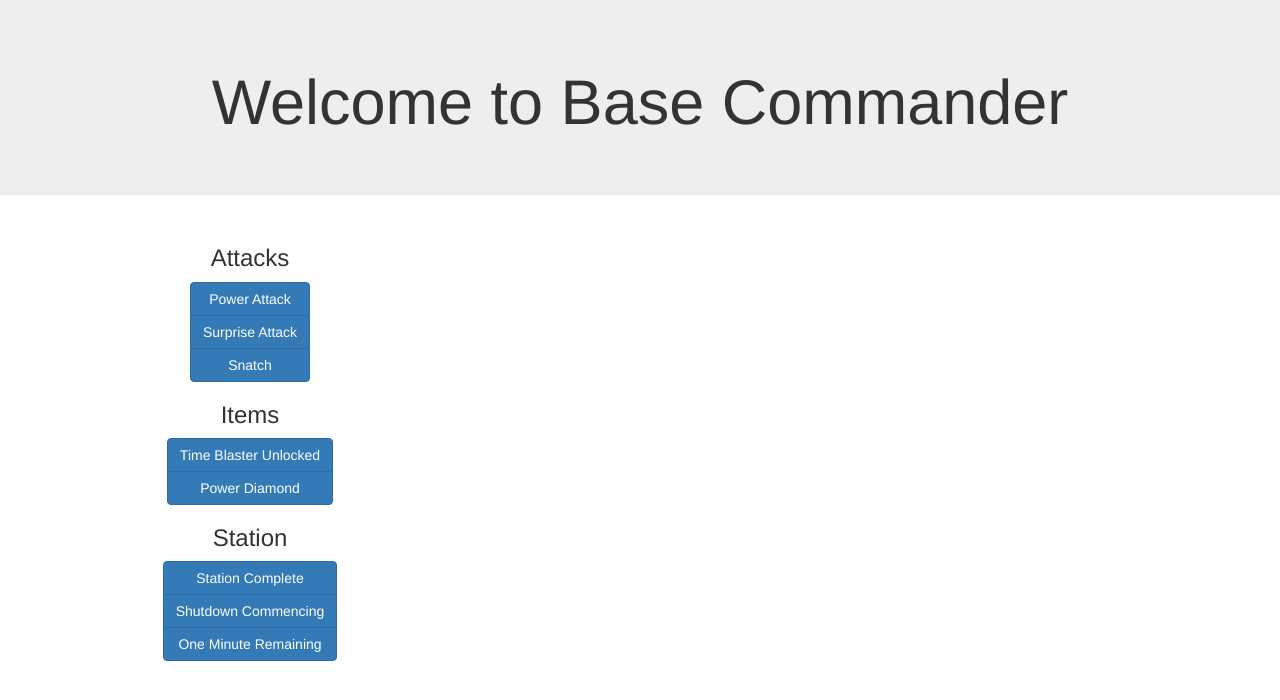
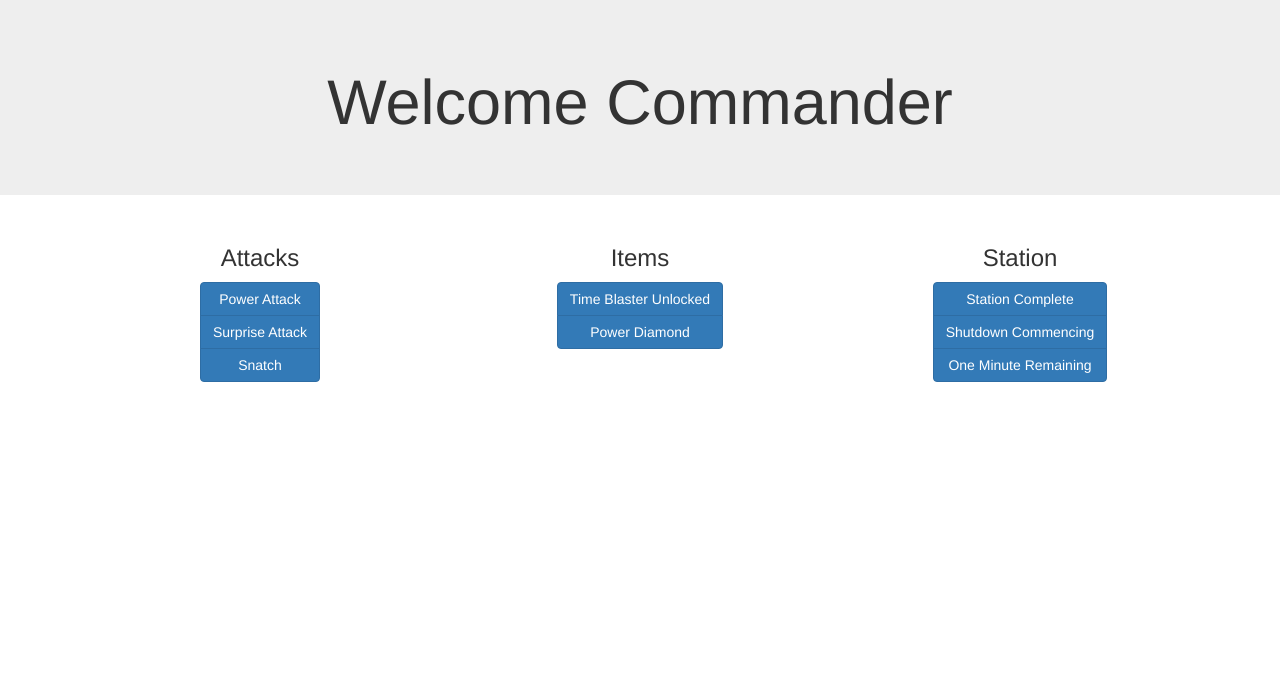
Before and after one commit to hispanasian/sound-fx, a website: page public/index.html in a window 1280 px wide. Drawn offline with nearby package versions, Linux system fonts and the light colour scheme.

Commit message:
Updated UI

```diff
--- a/public/index.html
+++ b/public/index.html
@@ -19,11 +19,11 @@
 <body>
 
 <div class="jumbotron text-center">
-  <h1>Welcome to Base Commander</h1>
+  <h1>Welcome Commander</h1>
 </div>
 
 <div class="container">
-  <div class="row text-center">
+  <div class="text-center">
     <div class="col-sm-4">
       <h3>Attacks</h3>
       <div class="btn-group-vertical">
@@ -33,7 +33,7 @@
       </div>
     </div>
   </div>
-  <div class="row text-center">
+  <div class="text-center">
     <div class="col-sm-4">
       <h3>Items</h3>
       <div class="btn-group-vertical">
@@ -42,7 +42,7 @@
       </div>
     </div>
   </div>
-  <div class="row text-center">
+  <div class="text-center">
     <div class="col-sm-4">
       <h3>Station</h3>
       <div class="btn-group-vertical">
```
